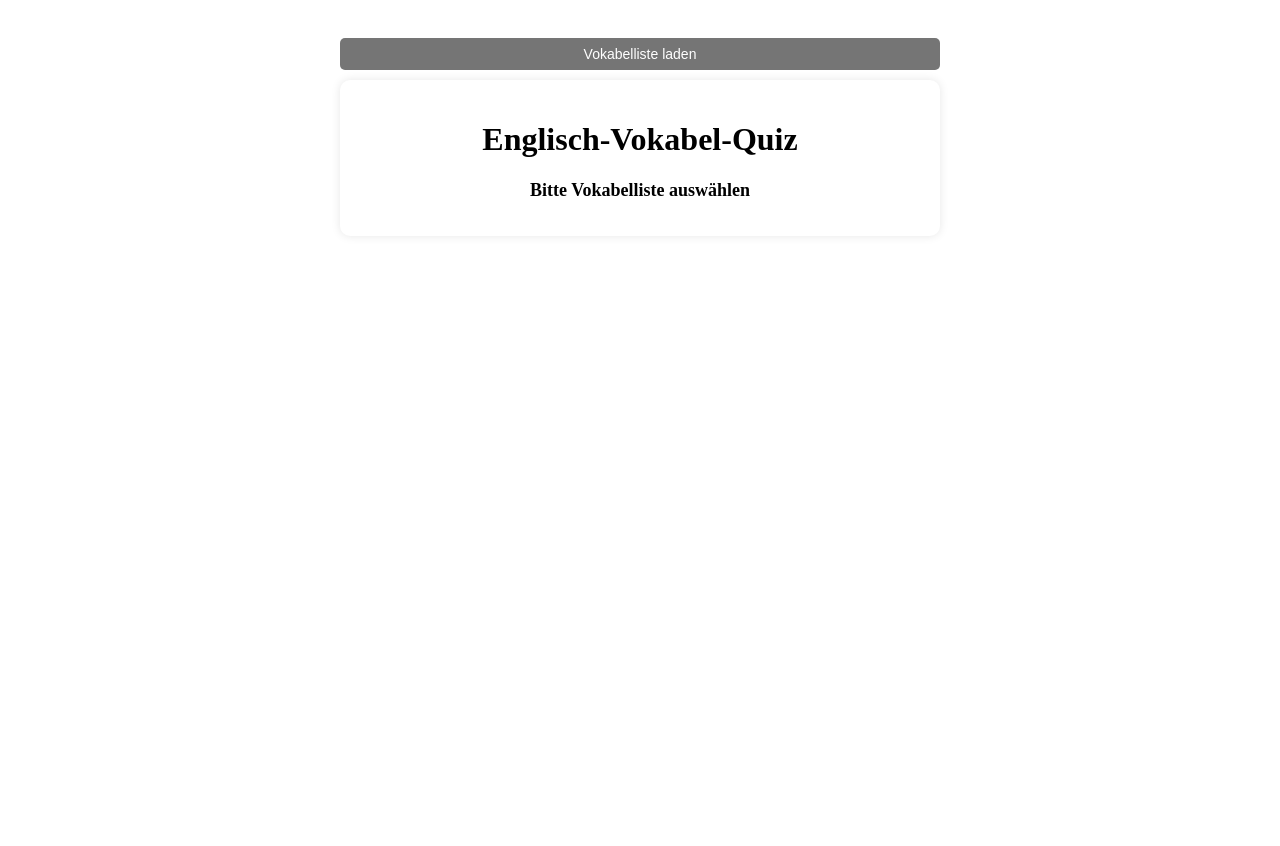
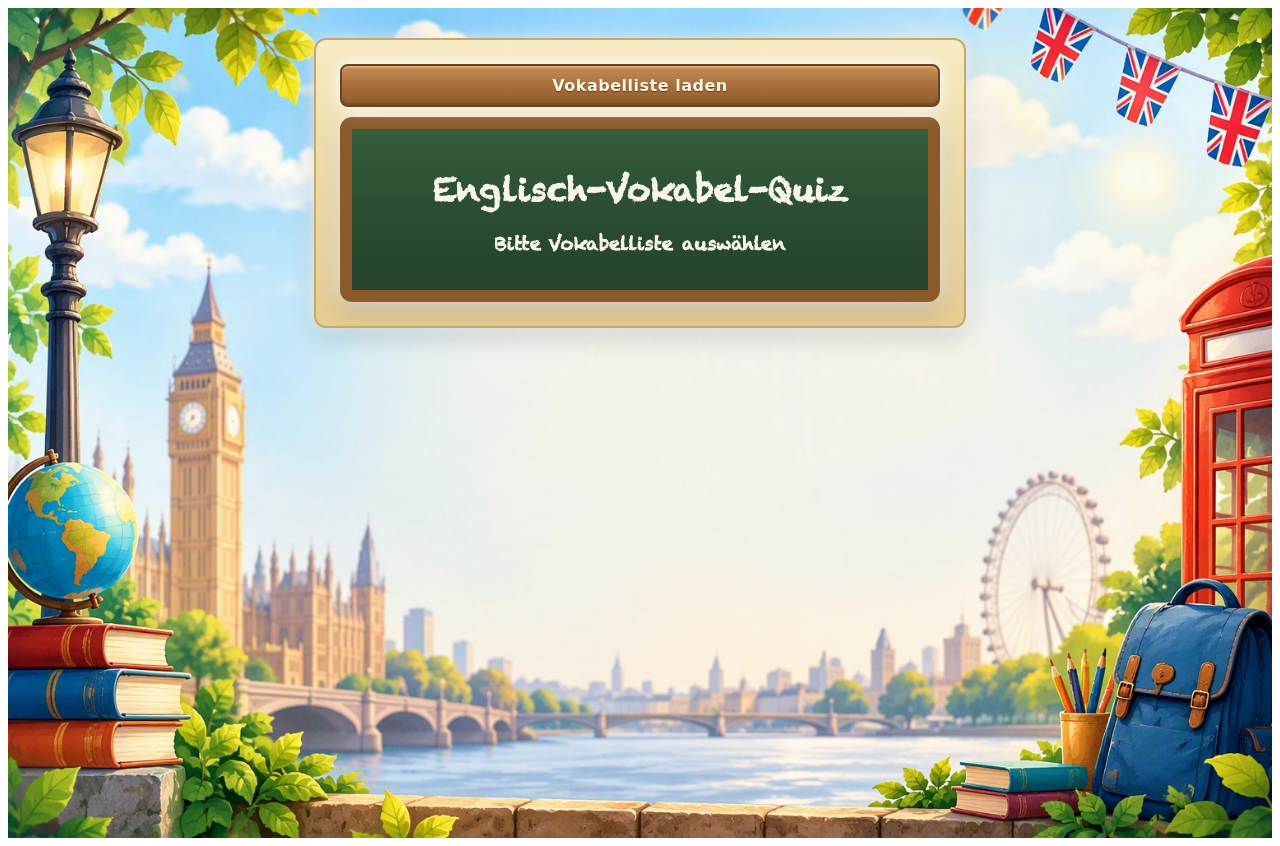
Before and after one commit to LocalFreeEdu/EnglischQuiz, an Angular app: page / in a window 1280 px wide. Before the commit the page ends 800 px from the top, so only its background shows below. Built offline with nearby package versions, Linux system fonts and the light colour scheme.

Commit message:
Design überarbeitet

```diff
--- a/src/app/app.css
+++ b/src/app/app.css
@@ -1,14 +1,32 @@
+@font-face {
+    font-family: 'Chalkduster';
+    src: url('../assets/fonts/Chalkduster.ttf')
+         format('truetype');
+    font-weight: normal;
+    font-style: normal;
+}
+
 /* --- Flex-Layout für die gesamte Seite --- */
   :host {
       display: flex;
       justify-content: center;
       width: 100%;
+      min-height: 100vh;
+
+      background-image:
+          url('../assets/backgrounds/englischquiz-bg.webp');
+
+      background-size: cover;
+      background-position: center;
+      background-repeat: no-repeat;
+      background-attachment: fixed;
+
       padding-top: 30px;
   }
 
     body {
         font-family: Arial, sans-serif;
-        background: #f4f4f4;
+
         margin: 0;
         padding: 20px;
 
@@ -16,17 +34,61 @@
         justify-content: center;
         align-items: flex-start;
         gap: 40px;
+
+        background-image: url('../assets/backgrounds/englischquiz-bg.webp');
+        background-size: cover;
+        background-position: center;
+        background-attachment: fixed;
     }
 
     /* Linker Bereich (Feedback + Quizbox) */
     #left-area {
         width: 600px;
+        height: fit-content;
+        display: inline-block;
+        align-self: flex-start;
+
+        background:
+            linear-gradient(
+                180deg,
+                #f6ebc4 0%,
+                #eedba5 45%,
+                #e5cc91 100%
+            );
+
+        border-radius: 12px;
+
+        padding: 24px;
+
+        box-shadow:
+            0 0 18px rgba(255,255,255,0.8),
+            0 8px 25px rgba(0,0,0,0.18);
+
+        border:
+            2px solid #c5a96a;
+    }
+
+    #feedback-header,
+    #check-btn,
+    #next-btn,
+    .word-btn,
+    .undo-btn,
+    #restart-end-btn,
+    .progress-cell{
+      font-family:
+        "Segoe Print",
+        "Comic Sans MS",
+        cursive;
     }
 
     #feedback-title {
         text-align: left;
+        font-family:
+          "Segoe Print",
+          "Comic Sans MS";
         font-size: 20px;
         font-weight: bold;
+        text-decoration: underline;
         margin-top: 30px;
     }
 
@@ -35,6 +97,11 @@
     justify-content: space-between;
     align-items: center;
     margin-bottom: 10px;
+
+    font-family:
+      "Segoe Print",
+      "Comic Sans MS",
+      cursive;
     }
 
     #progress-bar {
@@ -49,6 +116,7 @@
         flex: 1;
         height: 20px;
         background: #dcdcdc;
+        border: 1px solid #000;
         border-radius: 3px;
         transition: background 0.3s ease;
 
@@ -59,12 +127,33 @@
 
     }
 
+
     #quiz-box {
-        background: white;
+
+        background:
+            linear-gradient(
+                180deg,
+                #355e3b 0%,
+                #2b4d31 50%,
+                #25432b 100%
+            );
+
+        color: #f7f5e7;
+
+        font-family:
+          'Chalkduster',
+          cursive;
+
+        border: 12px solid #8b5a2b;
+
+        border-radius: 12px;
+
+        box-shadow:
+            0 0 20px rgba(255,255,255,0.7),
+            0 0 40px rgba(255,255,255,0.3),
+            0 8px 25px rgba(0,0,0,0.25);
+
         padding: 20px 20px 30px 20px;
-        border-style: none;
-        border-radius: 10px;
-        box-shadow: 0 0 10px rgba(0,0,0,0.1);
     }
 
     h1 { text-align: center; }
@@ -83,7 +172,6 @@
     #correct-answer {
     margin-top: 10px;
     font-size: 16px;
-    color: #444;
     }
 
     #correct-answer b {
@@ -97,6 +185,9 @@
         box-sizing: border-box;
         padding: 10px;
         padding-right: 15px;   /* Abstand rechts */
+        font-family:
+          "Segoe Print",
+          "Comic Sans MS";
         font-size: 18px;
         margin-top: 10px;
         border-radius: 5px;
@@ -168,19 +259,55 @@
     }
 
     #upload-btn {
-    padding: 8px 16px;
-    border: none;
-    border-radius: 5px;
+        padding: 10px 18px;
 
-    background-color: #757575;
-    color: white;
+        border: 2px solid #6a431f;
 
+        border-radius: 8px;
+
+        background:
+            linear-gradient(
+                180deg,
+                #c68d53 0%,
+                #a96f3c 50%,
+                #8b5a2b 100%
+            );
+
+        color: #fff8e8;
+
+        font-family:
+            "Segoe Print",
+            "Comic Sans MS",
+            cursive;
+
+        font-size: 16px;
+        letter-spacing: 0.5px;
+        font-weight: bold;
         cursor: pointer;
-    font-size: 14px;
+
+        box-shadow:
+            0 0 12px rgba(255,255,255,0.9),
+            0 0 24px rgba(255,255,255,0.4),
+            inset 0 2px 0 rgba(255,255,255,0.25),
+            inset 0 -2px 0 rgba(0,0,0,0.15);
+
+        text-shadow:
+            0 1px 1px rgba(0,0,0,0.4);
+
+        transition:
+            transform 0.15s ease,
+            box-shadow 0.15s ease;
     }
 
     #upload-btn:hover {
-    background-color: #616161;
+
+        transform: translateY(-1px);
+
+        box-shadow:
+            0 0 18px rgba(255,255,255,1),
+            0 0 30px rgba(255,255,255,0.6),
+            inset 0 2px 0 rgba(255,255,255,0.25),
+            inset 0 -2px 0 rgba(0,0,0,0.15);
     }
 
     .toggle-container {
@@ -282,3 +409,29 @@
   border: 1px solid #aaa;
   cursor: default;
 }
+
+#answer-row {
+  display: flex;
+  gap: 8px;
+  align-items: center;
+  margin-top: 10px;
+}
+
+#answer-row #answer-input {
+  flex: 1;
+  margin-top: 0;
+}
+
+#speak-btn {
+  width: 48px;
+  height: 42px;
+  border: 1px solid #aaa;
+  border-radius: 5px;
+  background: white;
+  cursor: pointer;
+  font-size: 20px;
+}
+
+#speak-btn:hover {
+  background: #f0f0f0;
+}
--- a/src/app/app.html
+++ b/src/app/app.html
@@ -37,7 +37,11 @@
 
     <button
     id="upload-btn"
-    [style.width]="vocab.length === 0 ? '100%' : 'auto'"
+      [style.width]="
+        vocab.length === 0 || !isTopicMode
+          ? '100%'
+          : 'auto'
+      "
     (click)="fileInput.click()">
     Vokabelliste laden
     </button>
@@ -66,11 +70,11 @@
           class="progress-cell"
           [style.background]="
             cell === 'correct'
-              ? 'green'
+              ? '#4CAF50'
               : cell === 'partial'
               ? '#FF9800'
               : cell === 'wrong'
-              ? 'red'
+              ? '#F44336'
               : '#dcdcdc'
           ">
 
```
Also changed, not shown: src/assets/backgrounds/englischquiz-bg.webp (added), src/assets/fonts/Chalkduster.ttf (added). Lines whose indentation alone changed are shown as unchanged.
